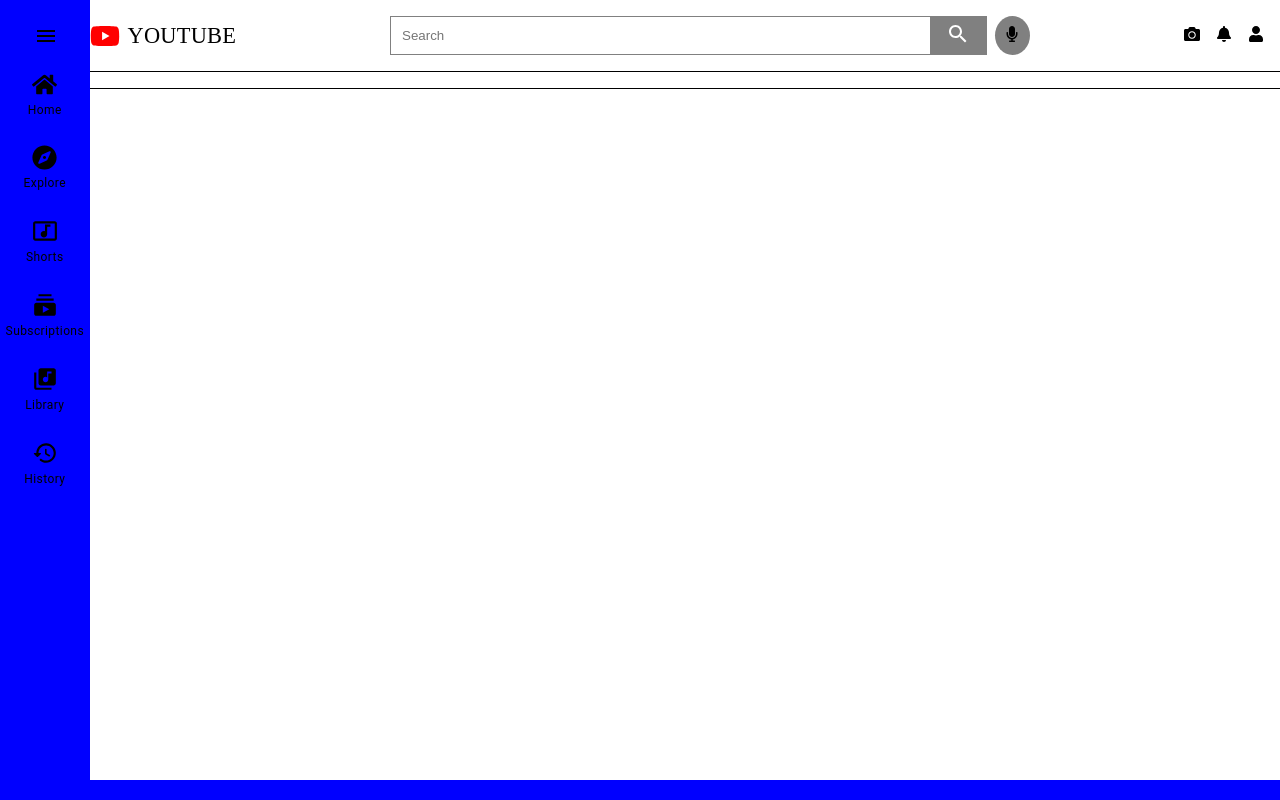
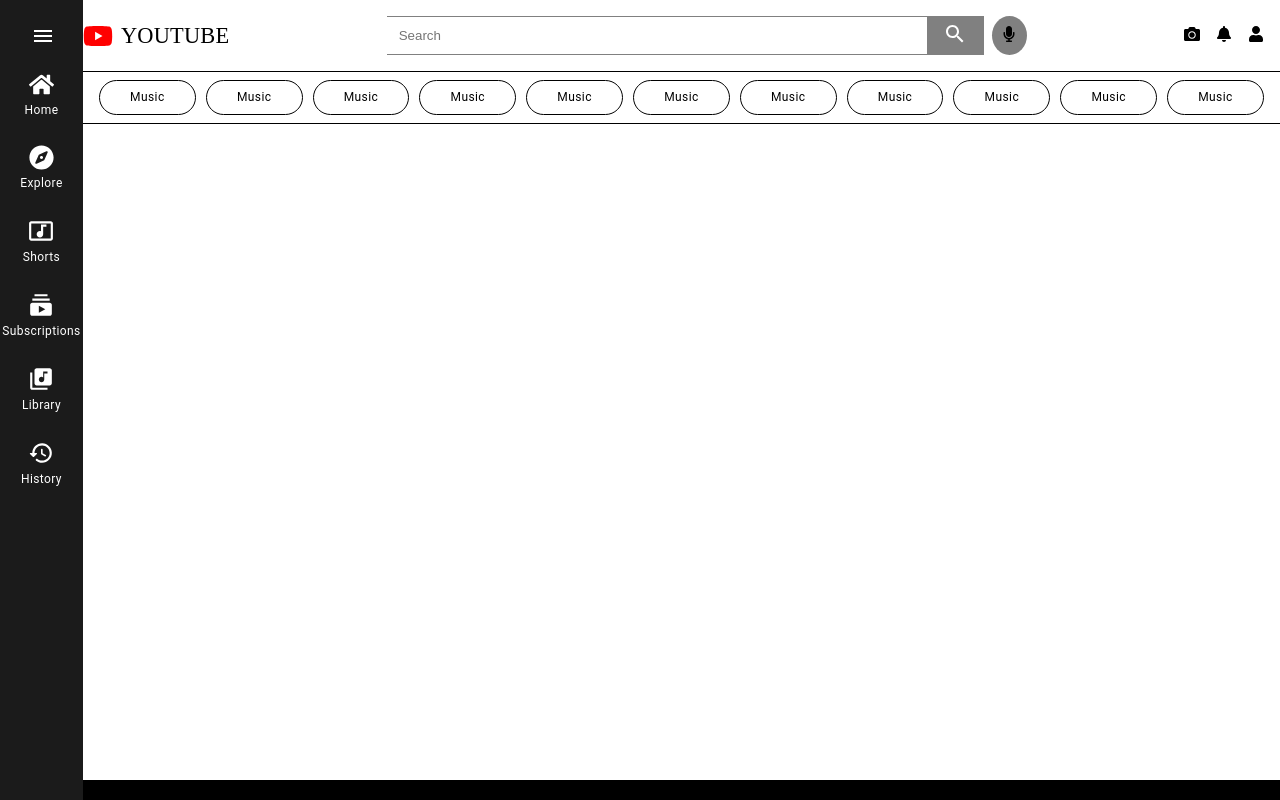
Before and after one commit to steveghana/YoutubeClone, a React (Create React App) app in the folder Client/: page / in a window 1280 px wide. Built offline with nearby package versions, Linux system fonts and the light colour scheme; no server answers.

Commit message:
completed layout of the sliderbar component

```diff
--- a/Client/src/App.tsx
+++ b/Client/src/App.tsx
@@ -1,3 +1,4 @@
+import React from "react";
 import Layout from "./components/Layout";
 import { BrowserRouter, Routes, Route } from "react-router-dom";
 import "./styles/index.scss";
--- a/Client/src/Pages/Home.tsx
+++ b/Client/src/Pages/Home.tsx
@@ -1,7 +1,189 @@
-import React from "react";
+import React, { useEffect } from "react";
 import SliderBar from "../components/SliderBar";
+import axios from "axios";
 
 const Home = () => {
+  useEffect(() => {
+    //channel videos
+    // const options = {
+    //   method: "GET",
+    //   url: "https://youtube-v31.p.rapidapi.com/search",
+    //   params: {
+    //     channelId: "UCBVjMGOIkavEAhyqpxJ73Dw",
+    //     part: "snippet,id",
+    //     order: "date",
+    //     maxResults: "50",
+    //   },
+    //   headers: {
+    //     "X-RapidAPI-Key": "b5143b76dfmshdf9866dbee9bf98p1c34eajsn631b3255ff5e",
+    //     "X-RapidAPI-Host": "youtube-v31.p.rapidapi.com",
+    //   },
+    // };
+
+    // axios
+    //   .request(options)
+    //   .then(function (response) {
+    //     // localStorage.setItem("home", JSON.stringify(response.data));
+    //     // console.log(response.data);
+    //   })
+    //   .catch(function (error) {
+    //     console.error(error);
+    //   });
+    //search
+    // const option = {
+    //   method: "GET",
+    //   url: "https://youtube-v31.p.rapidapi.com/search",
+    //   params: {
+    //     q: "music",
+    //     part: "snippet,id",
+    //     regionCode: "US",
+    //     maxResults: "50",
+    //     order: "date",
+    //   },
+    //   headers: {
+    //     "X-RapidAPI-Key": "b5143b76dfmshdf9866dbee9bf98p1c34eajsn631b3255ff5e",
+    //     "X-RapidAPI-Host": "youtube-v31.p.rapidapi.com",
+    //   },
+    // };
+
+    // axios
+    //   .request(option)
+    //   .then(function (response) {
+    //     console.log(response.data);
+    //   })
+    //   .catch(function (error) {
+    //     console.error(error);
+    //   });
+    //suggested
+    // const options = {
+    //   method: "GET",
+    //   url: "https://youtube-v31.p.rapidapi.com/search",
+    //   params: {
+    //     relatedToVideoId: "7ghhRHRP6t4",
+    //     part: "id,snippet",
+    //     type: "video",
+    //     maxResults: "50",
+    //   },
+    //   headers: {
+    //     "X-RapidAPI-Key": "b5143b76dfmshdf9866dbee9bf98p1c34eajsn631b3255ff5e",
+    //     "X-RapidAPI-Host": "youtube-v31.p.rapidapi.com",
+    //   },
+    // };
+
+    // axios
+    //   .request(options)
+    //   .then(function (response) {
+    //     console.log(response.data);
+    //     localStorage.setItem("suggested", JSON.stringify(response.data));
+    //   })
+    //   .catch(function (error) {
+    //     console.error(error);
+    //   });
+    //Comments
+    // const options = {
+    //   method: "GET",
+    //   url: "https://youtube-v31.p.rapidapi.com/commentThreads",
+    //   params: { part: "snippet", videoId: "7ghhRHRP6t4", maxResults: "100" },
+    //   headers: {
+    //     "X-RapidAPI-Key": "b5143b76dfmshdf9866dbee9bf98p1c34eajsn631b3255ff5e",
+    //     "X-RapidAPI-Host": "youtube-v31.p.rapidapi.com",
+    //   },
+    // };
+
+    // axios
+    //   .request(options)
+    //   .then(function (response) {
+    //     localStorage.setItem("comments", JSON.stringify(response.data));
+    //     console.log(response.data);
+    //   })
+    //   .catch(function (error) {
+    //     console.error(error);
+    //   });
+    //Channel Details
+    // const options = {
+    //   method: "GET",
+    //   url: "https://youtube-v31.p.rapidapi.com/channels",
+    //   params: { part: "snippet,statistics", id: "UCBVjMGOIkavEAhyqpxJ73Dw" },
+    //   headers: {
+    //     "X-RapidAPI-Key": "b5143b76dfmshdf9866dbee9bf98p1c34eajsn631b3255ff5e",
+    //     "X-RapidAPI-Host": "youtube-v31.p.rapidapi.com",
+    //   },
+    // };
+
+    // axios
+    //   .request(options)
+    //   .then(function (response) {
+    //     console.log(response.data);
+    //     localStorage.setItem("channel details", JSON.stringify(response.data));
+    //   })
+    //   .catch(function (error) {
+    //     console.error(error);
+    //   });
+    //PLaylist videos
+    // const options = {
+    //   method: "GET",
+    //   url: "https://youtube-v31.p.rapidapi.com/playlistItems",
+    //   params: {
+    //     playlistId: "RDZiQo7nAkQHU",
+    //     part: "snippet",
+    //     maxResults: "50",
+    //   },
+    //   headers: {
+    //     "X-RapidAPI-Key": "b5143b76dfmshdf9866dbee9bf98p1c34eajsn631b3255ff5e",
+    //     "X-RapidAPI-Host": "youtube-v31.p.rapidapi.com",
+    //   },
+    // };
+
+    // axios
+    //   .request(options)
+    //   .then(function (response) {
+    //     console.log(response.data);
+    //     localStorage.setItem("playlist videos", JSON.stringify(response.data));
+    //   })
+    //   .catch(function (error) {
+    //     console.error(error);
+    //   });
+    //Playlist details
+    // const options = {
+    //   method: "GET",
+    //   url: "https://youtube-v31.p.rapidapi.com/playlists",
+    //   params: { id: "RDZiQo7nAkQHU", part: "snippet" },
+    //   headers: {
+    //     "X-RapidAPI-Key": "b5143b76dfmshdf9866dbee9bf98p1c34eajsn631b3255ff5e",
+    //     "X-RapidAPI-Host": "youtube-v31.p.rapidapi.com",
+    //   },
+    // };
+
+    // axios
+    //   .request(options)
+    //   .then(function (response) {
+    //     console.log(response.data);
+    //     localStorage.setItem("playlist details", JSON.stringify(response.data));
+    //   })
+    //   .catch(function (error) {
+    //     console.error(error);
+    //   });
+    //Video details
+    const options = {
+      method: "GET",
+      url: "https://youtube-v31.p.rapidapi.com/videos",
+      params: { part: "contentDetails,snippet,statistics", id: "7ghhRHRP6t4" },
+      headers: {
+        "X-RapidAPI-Key": "b5143b76dfmshdf9866dbee9bf98p1c34eajsn631b3255ff5e",
+        "X-RapidAPI-Host": "youtube-v31.p.rapidapi.com",
+      },
+    };
+
+    axios
+      .request(options)
+      .then(function (response) {
+        console.log(response.data);
+        localStorage.setItem("video details", JSON.stringify(response.data));
+      })
+      .catch(function (error) {
+        console.error(error);
+      });
+  }, []);
   return (
     <div>
       <SliderBar />
--- a/Client/src/components/Layout.tsx
+++ b/Client/src/components/Layout.tsx
@@ -10,7 +10,6 @@
   main: {},
 }));
 const Layout = ({ children }: any) => {
-  // const classes = LayoutStyles();
   const { settoggleSidebar } = useStateContext();
   return (
     <div className="layout_container">
@@ -26,7 +25,7 @@
           style={{
             width: "100%",
             height: "20px",
-            background: "blue",
+            background: "black",
             marginTop: "auto",
           }}
           className="footer_container"
--- a/Client/src/components/Sidebar.tsx
+++ b/Client/src/components/Sidebar.tsx
@@ -54,11 +54,12 @@
         minWidth: toggleSidebar ? "19vw" : "initial",
         position: toggleSidebar ? "absolute" : "initial",
         left: toggleSidebar ? "0" : "unset",
+        zIndex: 2,
       }}
       className="sidebar_container"
     >
       <div onClick={expandSideBar} className="sidebar_hameburger-Toggle">
-        <Menu />
+        <Menu style={{ color: "white" }} />
         <div
           style={{ display: toggleSidebar ? "block" : "none" }}
           className="sidebar_logo"
--- a/Client/src/components/SliderBar.tsx
+++ b/Client/src/components/SliderBar.tsx
@@ -1,15 +1,28 @@
+import React from "react";
 import { Typography } from "@material-ui/core";
-import React from "react";
-import Swiper from "swiper";
+import { Swiper, SwiperSlide } from "swiper/react";
+import { FreeMode } from "swiper";
+import "swiper/css";
+import "swiper/css/free-mode";
 const SliderBar = () => {
-  console.log(Array(13).map((item) => item));
   return (
     <div className="sliderBar_container">
-      {Array(12).map((item, i) => (
-        <Typography variant="caption" className="sliderBar_items" key={i}>
-          {item}
-        </Typography>
-      ))}
+      <Swiper
+        slidesPerView={11}
+        spaceBetween={10}
+        freeMode
+        centeredSlides
+        centeredSlidesBounds
+        modules={[FreeMode]}
+      >
+        {new Array(17).fill("Music").map((item, i) => (
+          <SwiperSlide className="sliderBar_items">
+            <Typography variant="caption" key={i}>
+              {item}
+            </Typography>
+          </SwiperSlide>
+        ))}
+      </Swiper>
     </div>
   );
 };
--- a/Client/src/styles/_sidebar.scss
+++ b/Client/src/styles/_sidebar.scss
@@ -7,8 +7,9 @@
     flex-direction: column;
     gap: 1.5rem;
     height: 100vh;
-    background: blue;
+    background: rgb(27, 27, 27);
     &_item {
+      color: white;
       display: flex;
       flex-direction: column;
       padding: 0.2rem 1rem;
@@ -18,6 +19,7 @@
       padding: 1.5rem 1rem 1.5rem 0;
       &:hover {
         background-color: red;
+        padding-right: 1rem;
         width: 100%;
       }
     }
--- a/Client/src/styles/_sliderbar.scss
+++ b/Client/src/styles/_sliderbar.scss
@@ -2,13 +2,19 @@
   &_container {
     padding: 0.5rem 1rem;
     display: flex;
+    border-top: 1px solid black;
     gap: 1.5rem;
-    border-top: 1px solid black;
     border-bottom: 1px solid black;
+  }
+  &_wrapper {
+    padding: 1rem;
   }
   &_items {
     padding: 0.4rem 1rem;
     border-radius: 100px;
     border: 1px solid black;
+    display: flex;
+    justify-content: center;
+    cursor: pointer;
   }
 }
--- a/Client/tsconfig.json
+++ b/Client/tsconfig.json
@@ -1,6 +1,7 @@
 {
   "compilerOptions": {
     "target": "es5",
+    "baseUrl":"src",
     "lib": [
       "dom",
       "dom.iterable",
```
